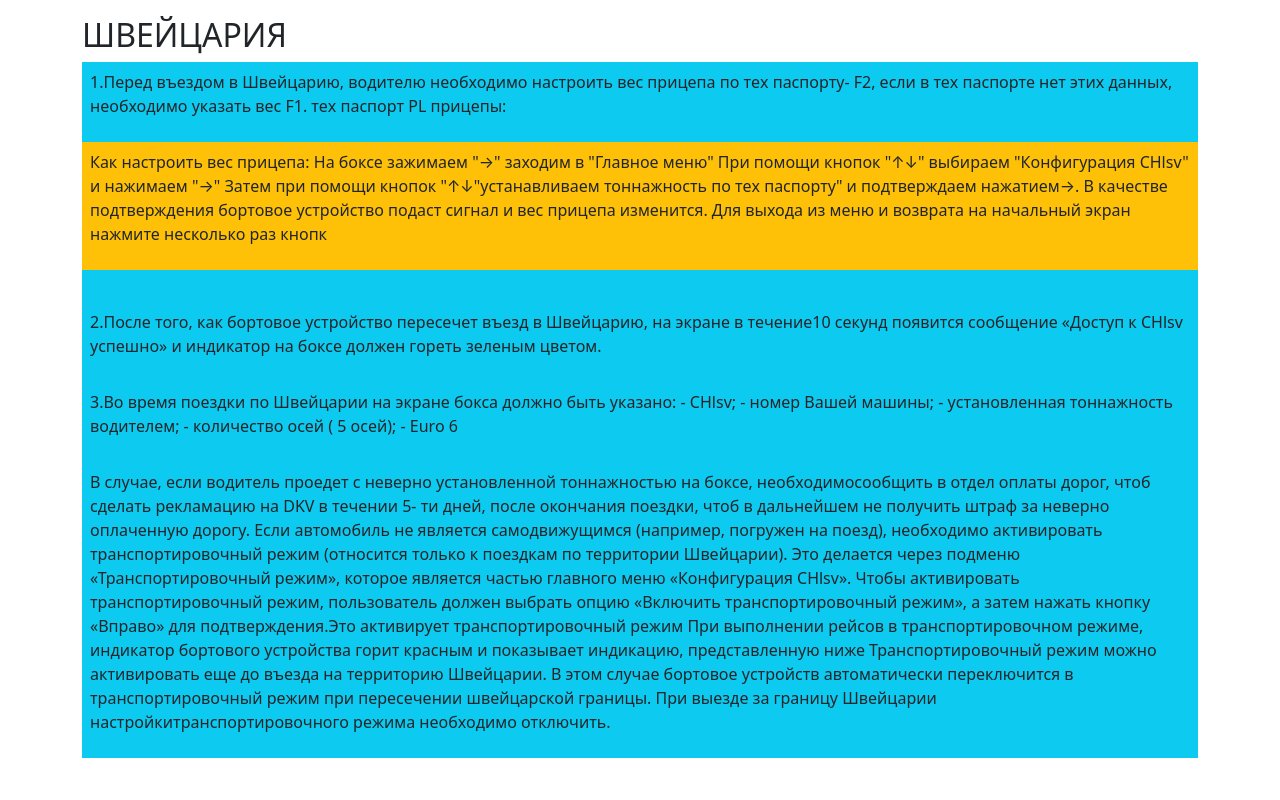
After one commit to Sasha1980Y/Site, a Django app: page /shop/RoadPayInfo/CH_road_pay in a window 1280 px wide. The commit adds this page. Run offline with Django 4.2, Linux system fonts and the light colour scheme.

Commit message:
CH road pay

```diff
--- /dev/null
+++ b/shop/templates/RoadPayInfo/CH_road_pay.html
@@ -0,0 +1,78 @@
+<!DOCTYPE html>
+<html lang="en">
+<head>
+  <title>HR road pay</title>
+  <meta charset="utf-8">
+  <meta name="viewport" content="width=device-width, initial-scale=1">
+  <link href="https://cdn.jsdelivr.net/npm/bootstrap@5.3.3/dist/css/bootstrap.min.css" rel="stylesheet">
+  <script src="https://cdn.jsdelivr.net/npm/bootstrap@5.3.3/dist/js/bootstrap.bundle.min.js"></script>
+</head>
+<body>
+
+<div class="container mt-3">
+  <h2>ШВЕЙЦАРИЯ</h2>
+  <div class="d-flex flex-column mb-3">
+    <div class="p-2 bg-info">
+        <p>
+                1.Перед въездом в Швейцарию, водителю необходимо настроить вес прицепа
+            по тех паспорту- F2, если в тех паспорте нет этих данных, необходимо указать вес F1.
+            тех паспорт PL прицепы:
+
+        </p>
+    </div>
+    <div class="p-2 bg-warning">
+        <p>
+                Как настроить вес прицепа:
+            На боксе зажимаем "→" заходим в "Главное меню"
+            При помощи кнопок "↑↓" выбираем "Конфигурация CHlsv" и нажимаем "→"
+            Затем при помощи кнопок "↑↓"устанавливаем тоннажность по тех паспорту" и
+            подтверждаем нажатием→.
+            В качестве подтверждения бортовое устройство подаст сигнал и вес прицепа изменится.
+            Для выхода из меню и возврата на начальный экран нажмите несколько раз кнопк
+        </p>
+    </div>
+    <div class="p-2 bg-info">
+        <p>
+
+        </p>
+    </div>
+      <div class="p-2 bg-info">
+        <p>
+                2.После того, как бортовое устройство пересечет въезд в Швейцарию, на экране
+            в течение10 секунд появится сообщение «Доступ к CHlsv успешно» и индикатор на боксе
+            должен гореть зеленым цветом.
+        </p>
+      </div>
+    <div class="p-2 bg-info">
+        <p>
+                3.Во время поездки по Швейцарии на экране бокса должно быть указано:
+            - CHlsv;
+            - номер Вашей машины;
+            - установленная тоннажность водителем; - количество осей ( 5 осей);
+            - Euro 6
+        </p>
+    </div>
+    <div class="p-2 bg-info">
+        <p>
+                В случае, если водитель проедет с неверно установленной тоннажностью на боксе,
+            необходимосообщить в отдел оплаты дорог, чтоб сделать рекламацию на DKV в течении 5- ти дней,
+            после окончания поездки, чтоб в дальнейшем не получить штраф за неверно оплаченную дорогу.
+            Если автомобиль не является самодвижущимся (например, погружен на поезд),
+            необходимо активировать транспортировочный режим (относится только к поездкам по
+            территории Швейцарии). Это делается через подменю «Транспортировочный режим»,
+            которое является частью главного меню «Конфигурация CHlsv».
+            Чтобы активировать транспортировочный режим, пользователь должен выбрать опцию
+            «Включить транспортировочный режим», а затем нажать кнопку «Вправо» для
+            подтверждения.Это активирует транспортировочный режим
+                При выполнении рейсов в транспортировочном режиме, индикатор бортового устройства
+            горит красным и показывает индикацию, представленную ниже
+            Транспортировочный режим можно активировать еще до въезда на территорию Швейцарии.
+            В этом случае бортовое устройств автоматически переключится в транспортировочный режим
+            при пересечении швейцарской границы. При выезде за границу Швейцарии
+            настройкитранспортировочного режима необходимо отключить.
+        </p>
+    </div>
+</div>
+
+</body>
+</html>
--- a/shop/templates/RoadPayInfo/HR_road_pay.html
+++ b/shop/templates/RoadPayInfo/HR_road_pay.html
@@ -10,7 +10,7 @@
 <body>
 
 <div class="container mt-3">
-  <h2>АВСТРИЯ</h2>
+  <h2>ХОРВАТИЯ</h2>
   <div class="d-flex flex-column mb-3">
     <div class="p-2 bg-info">
         <p>
--- a/shop/templates/menu_roads_pay.html
+++ b/shop/templates/menu_roads_pay.html
@@ -20,7 +20,7 @@
       <a class="nav-link" href="{% url 'HR_road_pay' %}">Хорватия</a>
     </li>
     <li class="nav-item">
-      <a class="nav-link" href="#">Link</a>
+      <a class="nav-link" href="{% url 'CH_road_pay' %}">Швейцария</a>
     </li>
     <li class="nav-item">
       <a class="nav-link" href="{% url 'DKV_box_setting' %}">DKV setting</a>
--- a/shop/urls.py
+++ b/shop/urls.py
@@ -11,4 +11,5 @@
     path('RoadPayInfo/AT_road_pay', views.AT_road_pay, name='AT_road_pay'),
     path('RoadPayInfo/DKV_box_setting', views.DKV_box_setting, name='DKV_box_setting'),
     path('RoadPayInfo/HR_road_pay', views.HR_road_pay, name='HR_road_pay'),
+    path('RoadPayInfo/CH_road_pay', views.CH_road_pay, name='CH_road_pay'),
 ]
--- a/shop/views.py
+++ b/shop/views.py
@@ -30,6 +30,10 @@
 # HR roads payments
 def HR_road_pay(request):
     return render(request, 'RoadPayInfo/HR_road_pay.html')
+
+# CH roads payments
+def CH_road_pay(request):
+    return render(request, 'RoadPayInfo/CH_road_pay.html')
 
 # menu DKV setting
 def DKV_box_setting(request):
```
